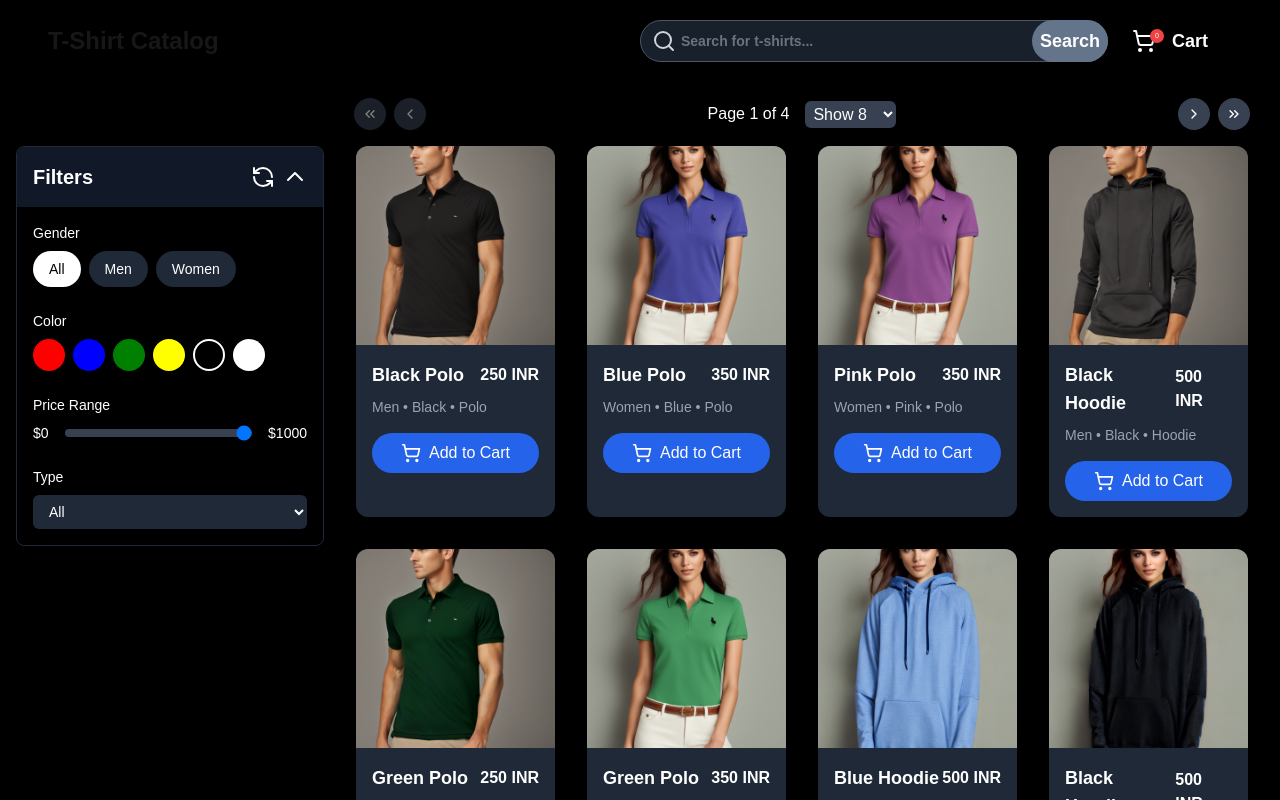
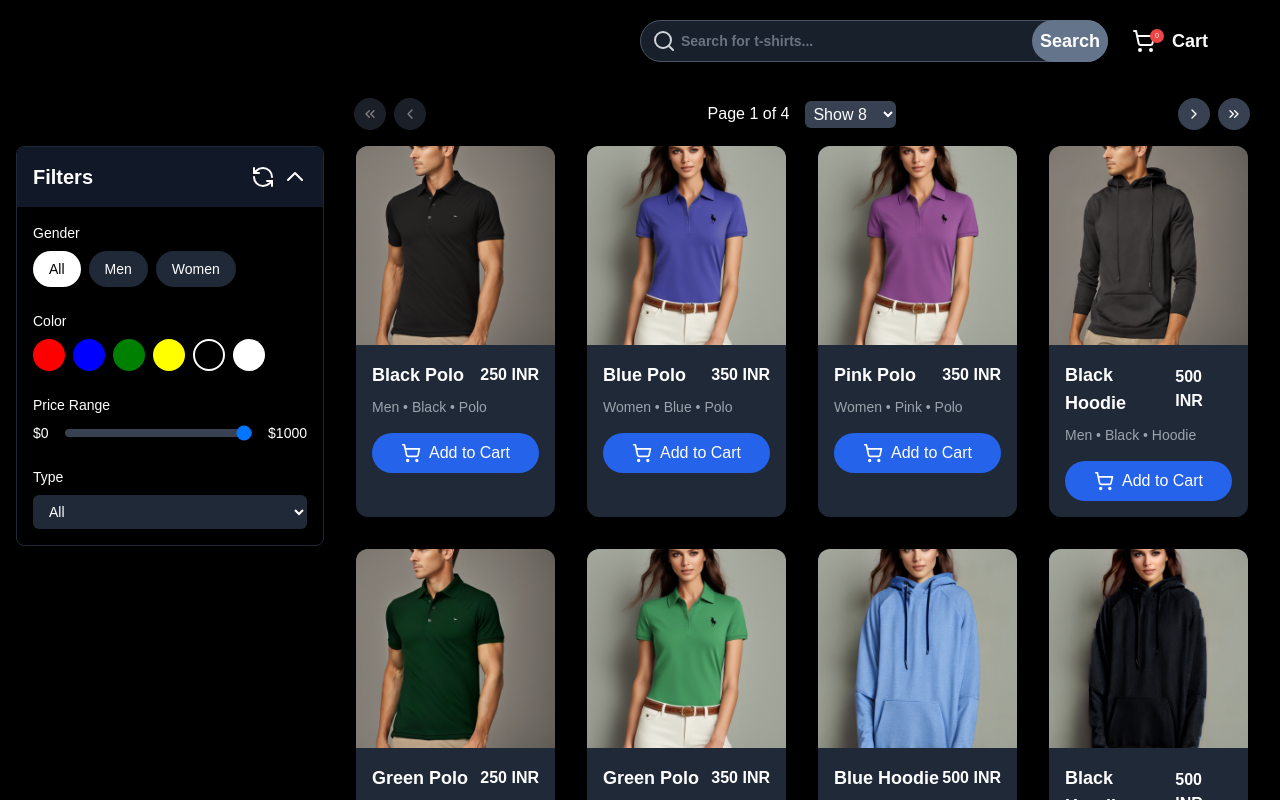
Before and after one commit to nishad7447/T-Shirt_CatalogListing-e-Com-, a Next.js app: page / in a window 1280 px wide. Shown: the top 800 px of the page. Built offline with nearby package versions, Linux system fonts and the light colour scheme.

Commit message:
global css updated

```diff
--- a/app/globals.css
+++ b/app/globals.css
@@ -2,21 +2,7 @@
 @tailwind components;
 @tailwind utilities;
 
-:root {
-  --background: #ffffff;
-  --foreground: #171717;
-}
-
-@media (prefers-color-scheme: dark) {
-  :root {
-    --background: #0a0a0a;
-    --foreground: #ededed;
-  }
-}
-
 body {
-  color: var(--foreground);
-  background: var(--background);
   font-family: Arial, Helvetica, sans-serif;
 }
 
```
